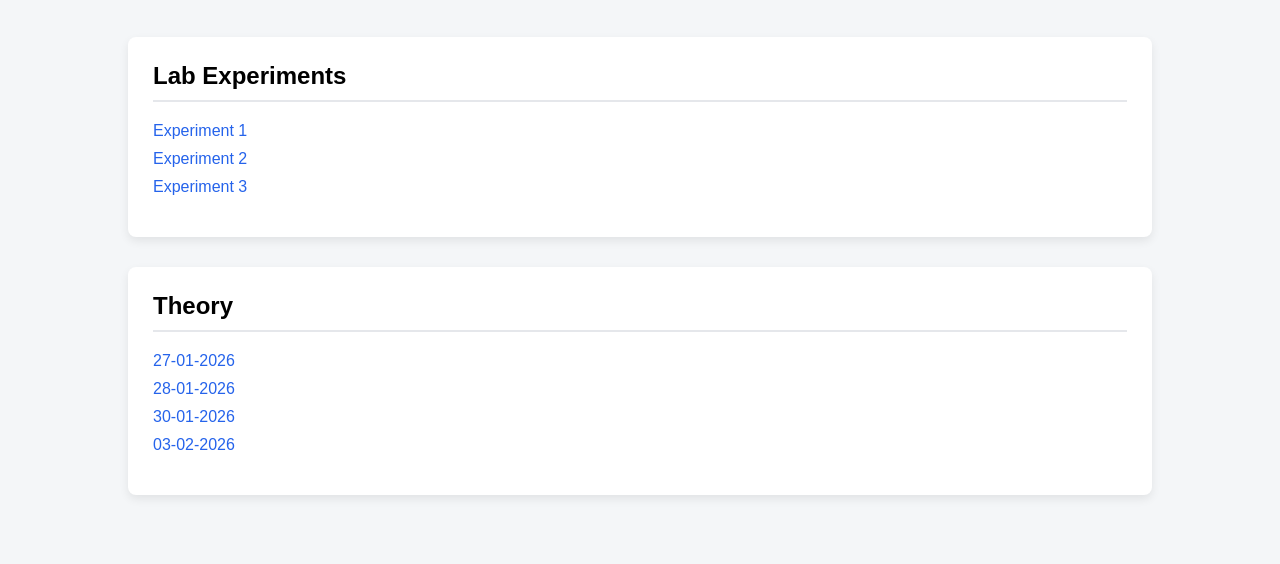
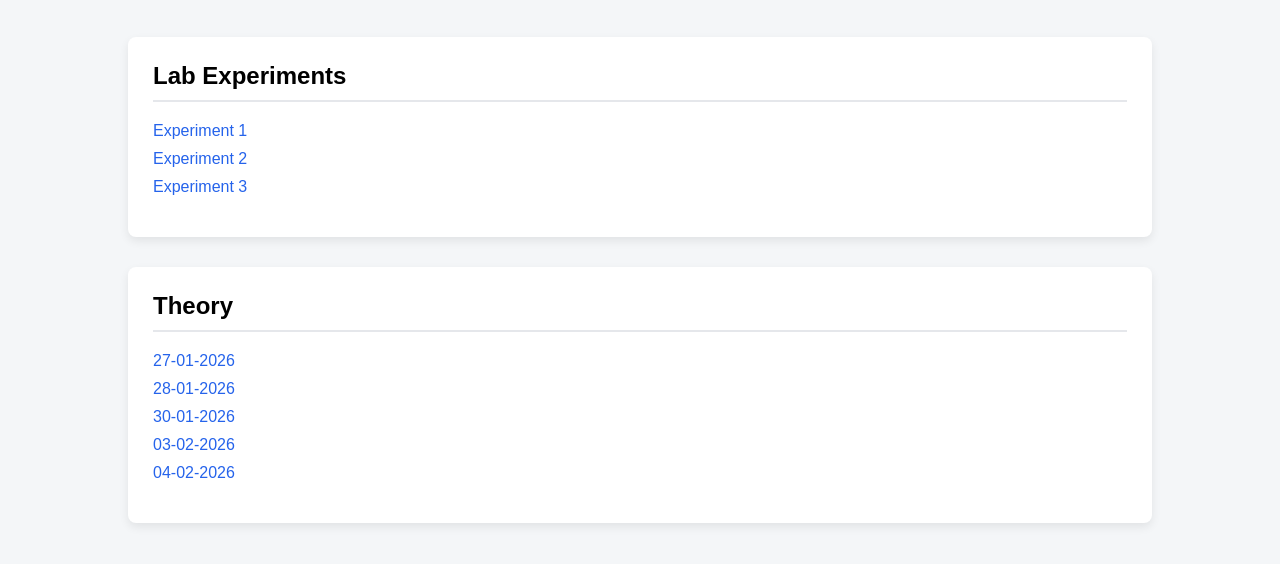
Before and after one commit to Ronak25034/Containerization, a plain HTML site: page index.html in a window 1280 px wide. Shown: the part 100-664 px from the top of the page. Drawn offline with Linux system fonts and the light colour scheme.

Commit message:
class work

```diff
--- a/index.html
+++ b/index.html
@@ -83,6 +83,7 @@
                <li><a href="Theory/28.01.26/">28-01-2026</a></li>
                <li><a href="Theory/30.01.26/">30-01-2026</a></li>
                <li><a href="Theory/03.02.26/">03-02-2026</a></li>
+               <li><a href="Theory/04.02.26/">04-02-2026</a></li>
             </ul>
         </div>
 
```
Also changed, not shown: Theory/04.02.26/Images/1.png (added), Theory/04.02.26/Images/2.png (added), Theory/04.02.26/Images/3.png (added), Theory/04.02.26/Images/4.png (added), Theory/04.02.26/README.md (added).
